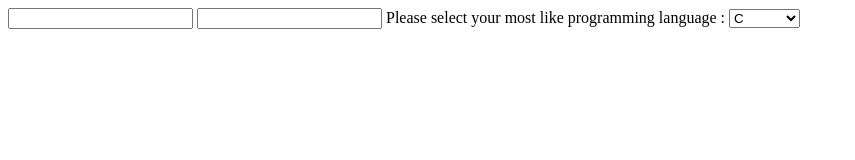
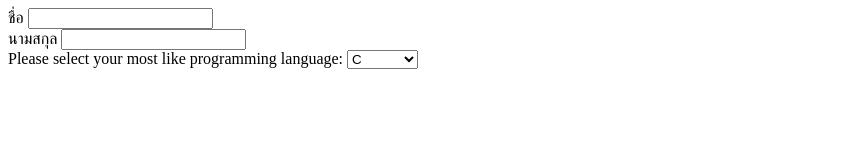
Before and after one commit to sweetthum/Sweetthum.github.io, a plain HTML site: page test_form2.html in a window 1280 px wide. Shown: the whole page, without its empty margins (0-855 px from the left). Drawn offline with Linux system fonts and the light colour scheme.

Commit message:
Update test_form2.html

```diff
--- a/test_form2.html
+++ b/test_form2.html
@@ -6,10 +6,15 @@
     <title>Document</title>
 </head>
 <body>
-    <form action="test_form2.html">
-        <input type="text" name="name" id=" " />
-        <input type="text" name="surname" id="" />
-        <label for="programming_language">Please select your most like programming language :  </label>
+    <form action="">
+        <label for="name">ชื่อ</label>
+            <input type="text" name="name" id="" />
+            <br/>
+        <label for="surname">นามสกุล</label>
+            <input type="text" name="surname" id="" />
+            <br/>
+
+        <label for="programming_language">Please select your most like programming language:</label>
         <select name="programming_language" id="">
             <option value="C">C</option>
             <option value="C++">C++</option>
```
